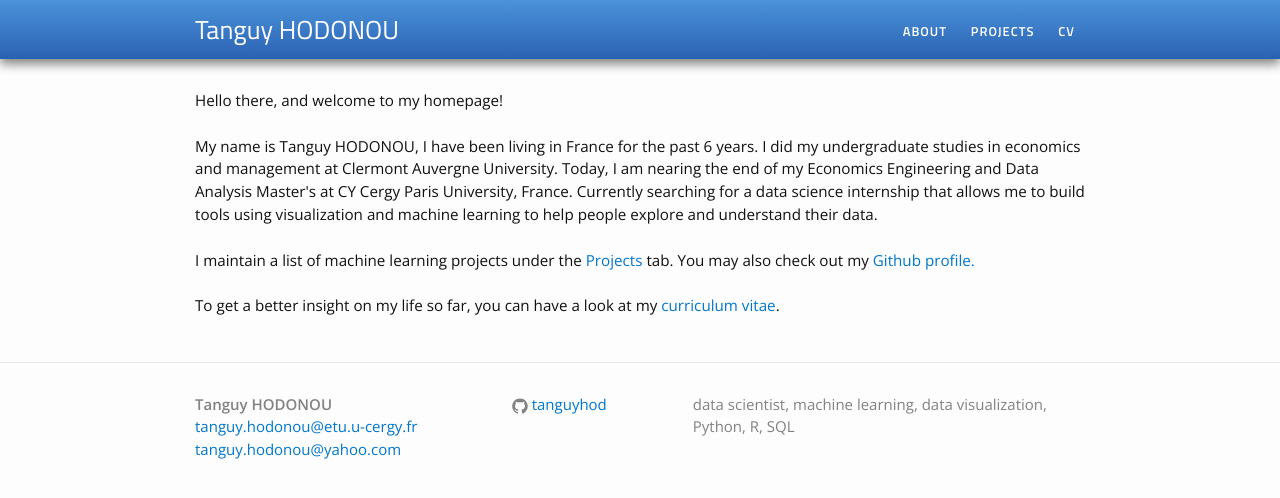
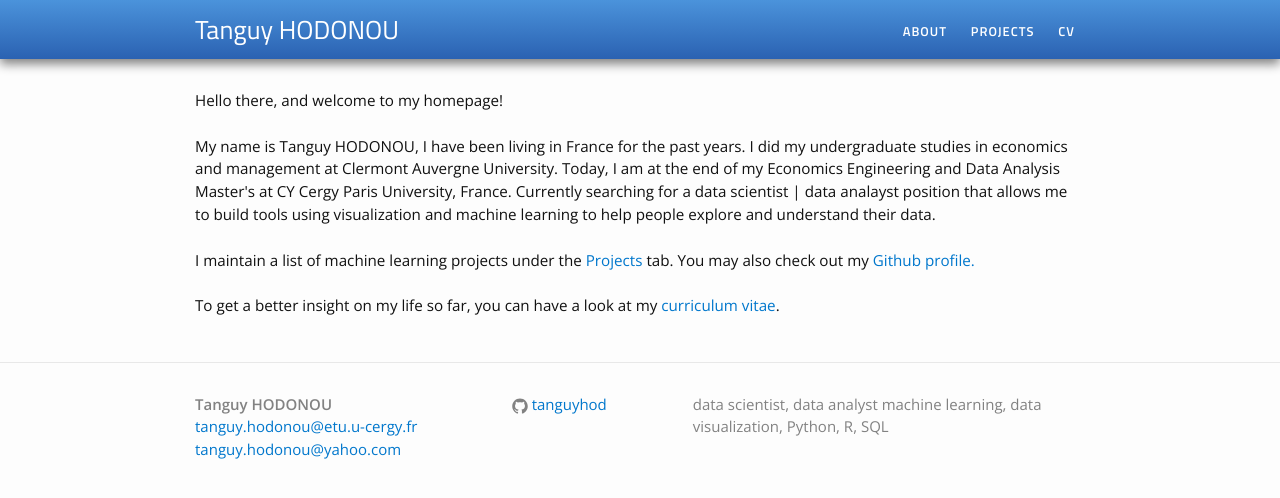
Before and after one commit to TanguyHOD/tanguyhod.github.io, a Jekyll site: the page built from index.html, in a window 1280 px wide. Shown: the top 498 px of the page. Built offline with Jekyll 4.4.1, drawn with Linux system fonts in a browser that asks for light colours.

Commit message:
update about

```diff
--- a/_config.yml
+++ b/_config.yml
@@ -4,7 +4,7 @@ general_email: tanguy.hodonou@yahoo.com
 academic_email: tanguy.hodonou@etu.u-cergy.fr
 
 description: > # this means to ignore newlines until "baseurl:"
-  data scientist, machine learning, data visualization, Python, R, SQL
+  data scientist, data analyst machine learning, data visualization, Python, R, SQL
 
 baseurl: "/tanguyhod.github.io" # the subpath of your site, e.g. /blog/
 
--- a/index.html
+++ b/index.html
@@ -4,7 +4,7 @@ layout: default
 
 <div class="home">
 
-<p>Hello there, and welcome to my homepage!<br><br>My name is Tanguy HODONOU, I have been living in France for the past 6 years. I did my undergraduate studies in economics and management at Clermont Auvergne University. Today, I am nearing the end of my Economics Engineering and Data Analysis Master's at CY Cergy Paris University, France. Currently searching for a data science internship that allows me to build tools using visualization and machine learning to help people explore and understand their data.
+<p>Hello there, and welcome to my homepage!<br><br>My name is Tanguy HODONOU, I have been living in France for the past years. I did my undergraduate studies in economics and management at Clermont Auvergne University. Today, I am at the end of my Economics Engineering and Data Analysis Master's at CY Cergy Paris University, France. Currently searching for a data scientist | data analayst position that allows me to build tools using visualization and machine learning to help people explore and understand their data.
 <br><br>
 
 I maintain a list of machine learning projects under the <a href="/projects">Projects</a> tab. You may also check out my <a href="">Github profile.</a><br><br>
```
